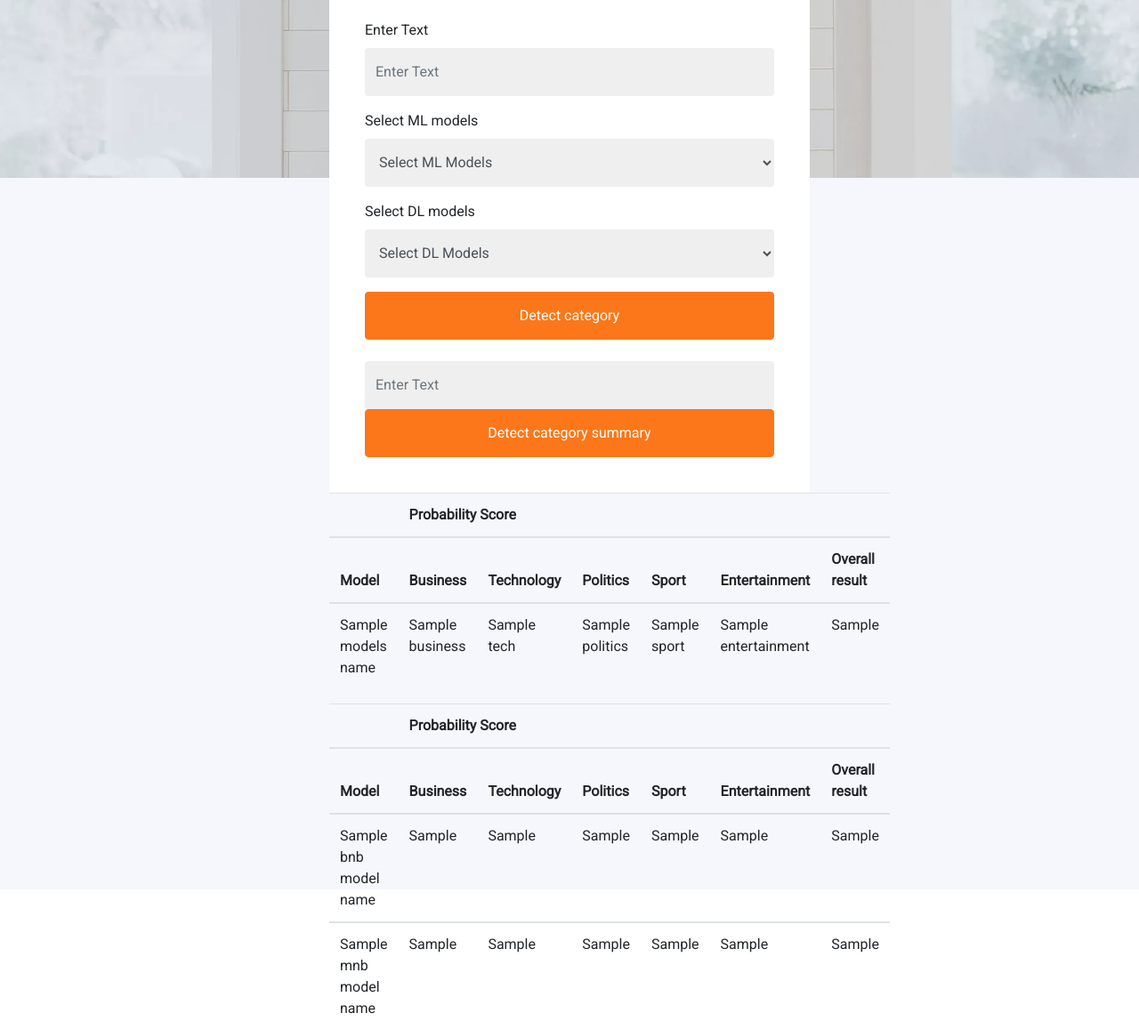
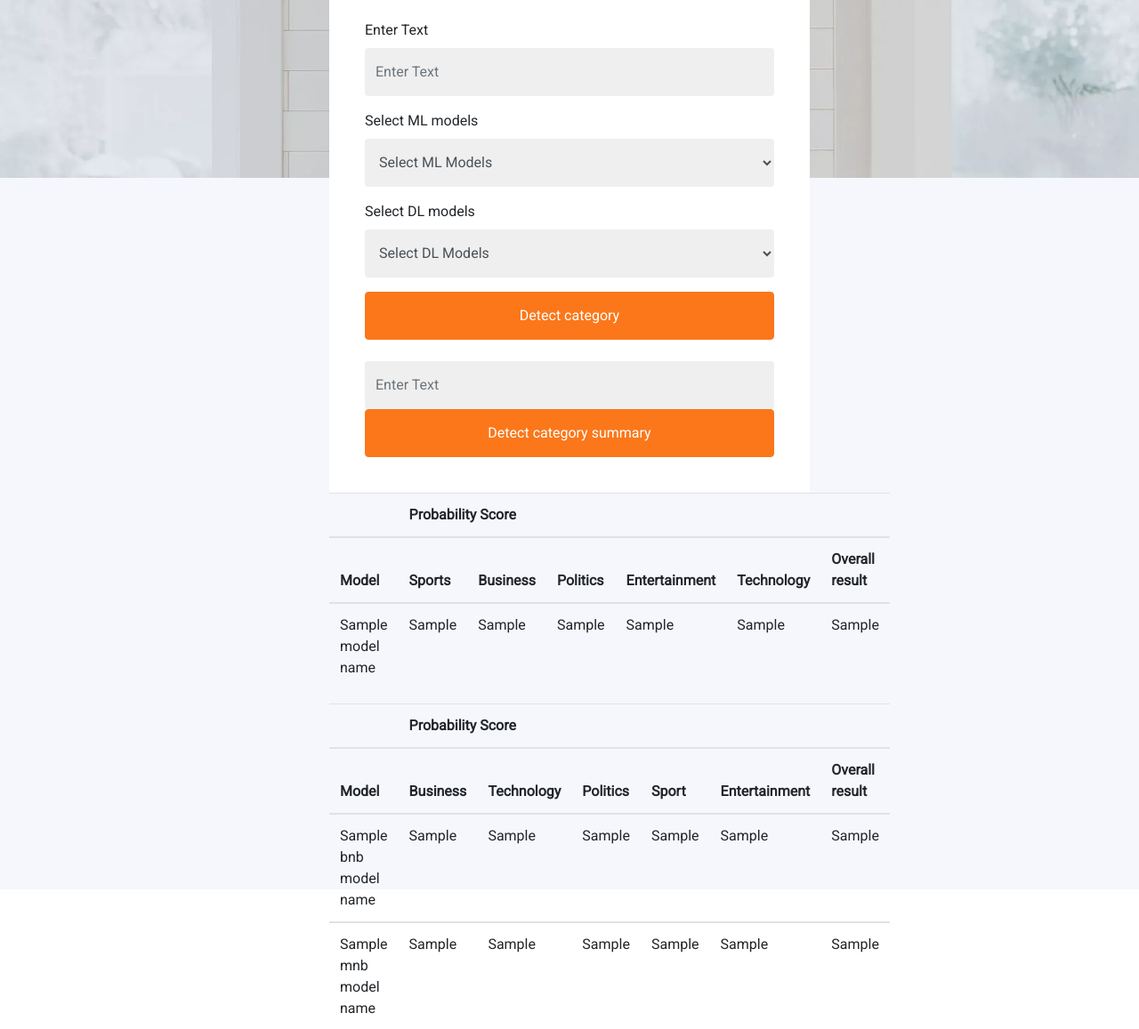
Before and after one commit to harmangahir/news_article_sorting_nlp, a Flask app: template templates/index.html in a window 1280 px wide. Shown: the top 1157 px of the page at 89% size. Run offline with Flask 2, Linux system fonts and the light colour scheme; the template is opened without the code that fills it: most values are stand-ins (such as "Sample title", 1, 10 or a date in 2020); parts of the project's set-up code (start-up, migrations or seed data) failed here and were passed over; some libraries are stand-ins or nearby versions.

Commit message:
The web app is ready

```diff
--- a/app.py
+++ b/app.py
@@ -16,31 +16,23 @@ def home():
 
 @app.route('/predict_api',methods=['POST'])
 
-# def predict_category(model_name,processed_text):
-#     p_tfidf = tfidf_vector.transform(processed_text)
-#     result1 = model_name.predict(p_tfidf)[1]
-#     score = model_name.predict_proba(tfidf_vector.transform(processed_text))[result1]
-#     business_percentage=round(score[0]*100,2)
-#     tech_percentage=round(score[1]*100,2)
-#     politics_percentage=round(score[2]*100,2)
-#     sport_percentage=round(score[3]*100,2)
-#     entertainment_percentage=round(score[4]*100,2)
-#     model_prediction = label_fit.inverse_transform(model_name.predict(tfidf_vector.transform(processed_text)))[0]
 
-#     return business_percentage, tech_percentage,politics_percentage,sport_percentage,entertainment_percentage,model_prediction
 
-def predict_api():
-    data= request.json
-    print('a')
+# def predict_api():
+
+
+
+#     print('a')
+#     return jsonify(tuple1[0])
     # processed_text = processed_data.preprocessing(data)
-    # model = pk.load(open('models/model_BNB.pk','rb'))
+    #
     # print(model)
     # print(processed_text)
-    # tuple1 = predict_category(model,processed_text)
+    #
     # return jsonify(tuple1[5])
 #     data=request.json
 #     print(data)
-#     processed_text = processed_data.preprocessing(data)
+#
 #     print(processed_text)
 #     output = label_fit.inverse_transform(model.predict(tfidf_vector.transform([processed_text])))[0]
 
@@ -60,18 +52,25 @@ def predict_api():
 
 
 
-#@app.route('/predict',methods=['POST'])
+@app.route('/predict',methods=['POST'])
 
 
-# def predict():
-#     data= request.form['article']
-#     processed_text = processed_data.preprocessing(data)
-#     model_name = request.form['ml_model']
-
-
-#     if(model_name == 'BNB'):
-#         model = pk.load(open('models/model_BNB.pk','rb'))
-#         tuple1 = predict_category(model,processed_text)
+def predict():
+    data= request.form['article']
+    model_name = request.form['ml_model']
+    processed_text = processed_data.preprocessing(data)
+    if(model_name == 'BNB'):
+        model = pk.load(open('models/model_BNB.pk','rb'))
+        p_tfidf = tfidf_vector.transform(processed_text)
+        result1 = model.predict(p_tfidf)[1]
+        score = model.predict_proba(tfidf_vector.transform(processed_text))[result1]
+        business_percentage=round(score[0]*100,2)
+        tech_percentage=round(score[1]*100,2)
+        politics_percentage=round(score[2]*100,2)
+        sport_percentage=round(score[3]*100,2)
+        entertainment_percentage=round(score[4]*100,2)
+        model_prediction = label_fit.inverse_transform(model.predict(tfidf_vector.transform(processed_text)))[0]
+        return render_template("index.html", model_name = model,BNB_business_prob = business_percentage, BNB_tech_prob=tech_percentage,BNB_political_prob = politics_percentage,BNB_sport_prob = sport_percentage,BNB_entertainment_prob = entertainment_percentage,predicted_category = model_prediction)
 
 #         # return render_template("index.html", BNB_model_name=BNB_model,BNB_business=BNB_business_percentage, BNB_tech=BNB_tech_percentage,BNB_politics=BNB_politics_percentage,BNB_sport=BNB_sport_percentage,BNB_entertainment=BNB_entertainment_percentage ,BNB_predicted_category=BNB_output,MNB_model_name=MNB_model,MNB_business=MNB_business_percentage, MNB_tech=MNB_tech_percentage,MNB_politics=MNB_politics_percentage,MNB_sport=MNB_sport_percentage,MNB_entertainment=MNB_entertainment_percentage ,MNB_predicted_category=MNB_output)
 
--- a/templates/index.html
+++ b/templates/index.html
@@ -73,23 +73,23 @@
     <thead>
       <tr>
         <th>Model</th>
+        <th>Sports</th>
         <th>Business</th>
+        <th>Politics</th>
+        <th>Entertainment</th>
         <th>Technology</th>
-        <th>Politics</th>
-        <th>Sport</th>
-        <th>Entertainment</th>
         <th>Overall result</th>
       </tr>
 
     </thead>
     <tbody>
       <tr>
-        <td>{{models_name}}</td>
-        <td>{{business}}</td>
-        <td>{{tech}}</td>
-        <td>{{politics}}</td>
-        <td>{{sport}}</td>
-        <td>{{entertainment}}</td>
+        <td>{{model_name}}</td>
+        <td>{{BNB_sports_prob}}</td>
+        <td>{{BNB_business_prob}}</td>
+        <td>{{BNB_politics_prob}}</td>
+        <td>{{BNB_entertainment_prob}}</td>
+        <td>{{BNB_tech_prob}}</td>
         <td>{{predicted_category}}</td>
       </tr>
     </tbody>
```
